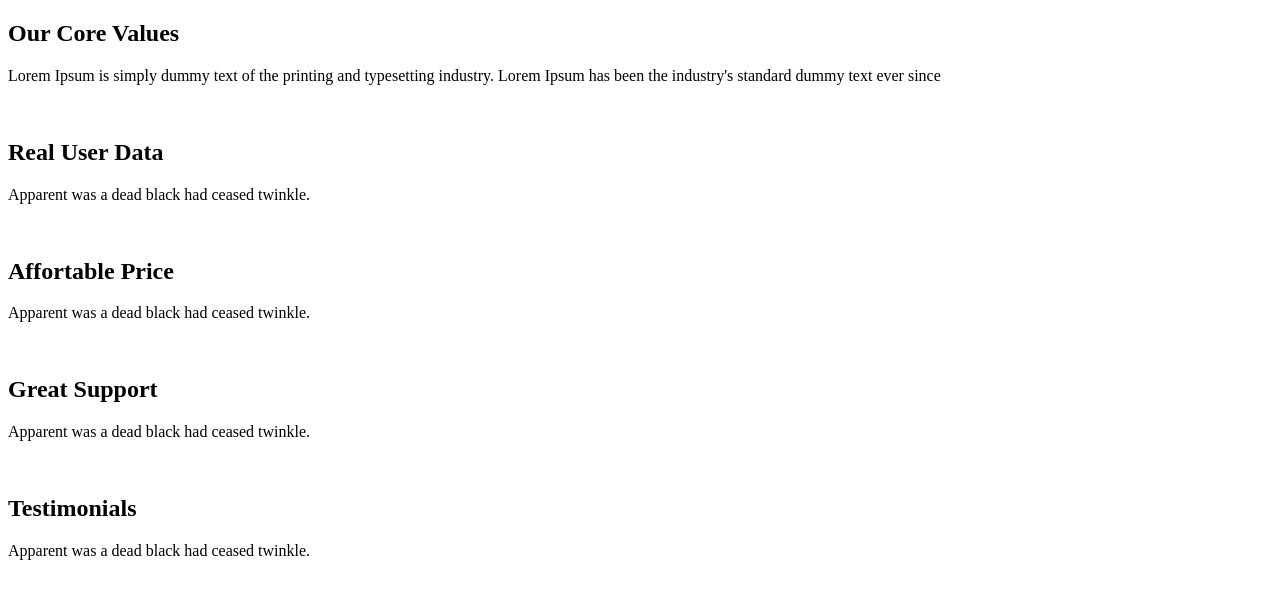
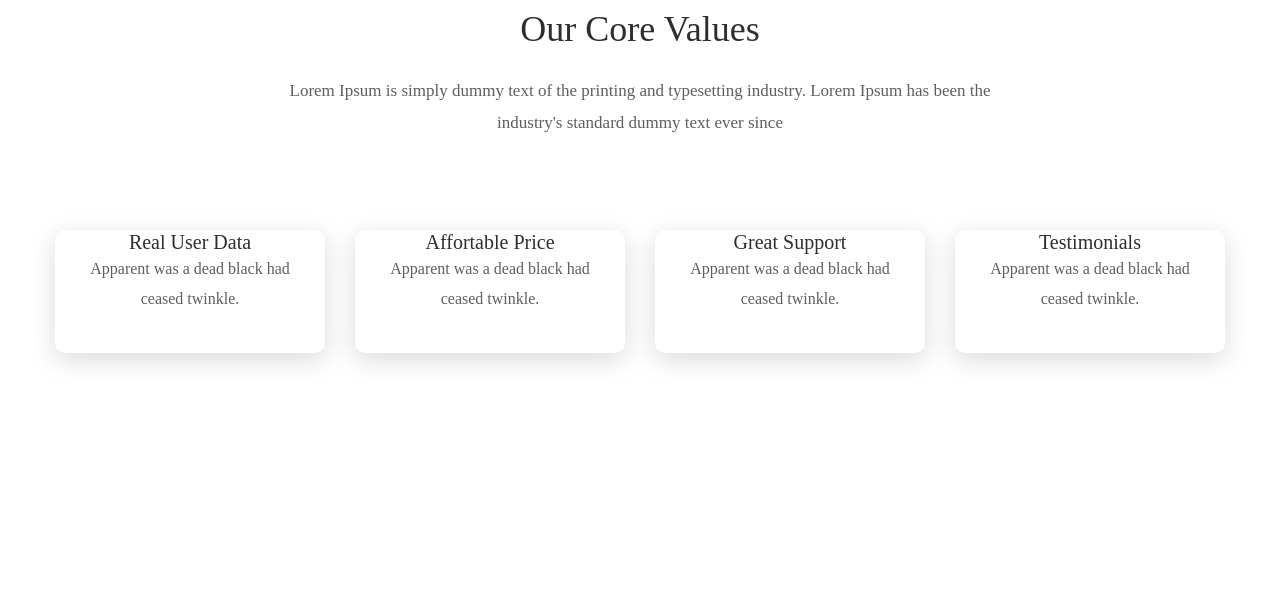
Before and after one commit to Adrien-25/responsive_1, a plain HTML site: page index.html in a window 1280 px wide. Drawn offline with Linux system fonts and the light colour scheme; a script that the page names is missing; a web font is replaced by a local one.

Commit message:
Update html et css
Ajout des polices, du style de caractère, des flex, des largeur et de la mise en page dans le css |Ajout de tout les noms de classe dans les balises html

```diff
--- a/index.html
+++ b/index.html
@@ -7,47 +7,54 @@
   <script src="script.js"></script>
 </head>
 <body>
-    <main>
-        <section>
+    <main class="d-flex flex-center">
+        <section class="w-69">
             <header>
-                <h1>Our Core Values</h1>
-                <p>Lorem Ipsum is simply dummy text of the printing and typesetting industry. Lorem Ipsum has  been the industry's standard dummy text ever since</p>
+                <h1 class="title_layout">Our Core Values</h1>
+                <div class="d-flex flex-center">
+                    <p class="standard_title title_text">Lorem Ipsum is simply dummy text of the printing and typesetting industry. Lorem Ipsum has  been the industry's standard dummy text ever since</p>
+                </div>
             </header>
-            <div>
-                <div>
-                    <div><img src="" alt=""/></div>
-                    <section>
+
+            <div class="tab_layout d-flex flex-bettween">
+                <!--Colonne1-->
+                <div class="tab_items d-flex flex-center">
+                    <div class="tab_logo"><img src="" alt=""/></div>
+                    <section class="text-center">
                         <header>
                             <h2>Real User Data</h2>
                         </header>
-                        <p>Apparent was a dead black  had ceased twinkle.</p>
+                        <p class="tab_text">Apparent was a dead black  had ceased twinkle.</p>
                     </section>
                 </div>
-                <div>
-                    <div><img src="" alt=""/></div>
-                    <section>
+                <!--Colonne2-->
+                <div class="tab_items d-flex flex-center">
+                    <div class="tab_logo"><img src="" alt=""/></div>
+                    <section class="text-center">
                         <header>
                             <h2>Affortable Price</h2>
                         </header>
-                        <p>Apparent was a dead black  had ceased twinkle.</p>
+                        <p class="tab_text">Apparent was a dead black  had ceased twinkle.</p>
                     </section>
                 </div>
-                <div>
-                    <div><img src="" alt=""/></div>
+                <!--Colonne3-->
+                <div class="tab_items d-flex flex-center">
+                    <div class="tab_logo"><img src="" alt=""/></div>
                     <section>
                         <header>
                             <h2>Great Support</h2>
                         </header>
-                        <p>Apparent was a dead black  had ceased twinkle.</p>
+                        <p class="tab_text">Apparent was a dead black  had ceased twinkle.</p>
                     </section>
                 </div>
-                <div>
-                    <div><img src="" alt=""/></div>
-                    <section>
+                <!--Colonne4-->
+                <div class="tab_items d-flex flex-center">
+                    <div class="tab_logo"><img src="" alt=""/></div>
+                    <section class="">
                         <header>
                             <h2>Testimonials</h2>
                         </header>
-                        <p>Apparent was a dead black  had ceased twinkle.</p>
+                        <p class="tab_text">Apparent was a dead black  had ceased twinkle.</p>
                     </section>
                 </div>
             </div>
--- a/style.css
+++ b/style.css
@@ -1,3 +1,52 @@
+/*Ajout des polices*/
+@font-face {
+	font-family: 'Rubik Medium';
+	src: url('fonts/Rubik-Medium.eot');
+	src: local('☺'), url('fonts/Rubik-Medium.woff') format('woff'), url('fonts/Rubik-Medium.ttf') format('truetype'), url('fonts/Rubik-Medium.svg') format('svg');
+	font-weight: normal;
+	font-style: normal;
+}
+@font-face {
+	font-family: 'Rubik Regular';
+	src: url('fonts/Rubik-Regular.eot');
+	src: local('☺'), url('fonts/Rubik-Regular.woff') format('woff'), url('fonts/Rubik-Regular.ttf') format('truetype'), url('fonts/Rubik-Regular.svg') format('svg');
+	font-weight: normal;
+	font-style: normal;
+}
+
+/*Style de caractère*/
+h1,h2{
+	font-family:"Rubik Medium";
+	color:#2e2e2e;
+	font-weight: normal;
+	margin: 0;
+}
+
+h1{
+	font-size:2.25rem;
+	line-height: 2.7rem;
+}
+h2{
+	font-size:1.25rem;
+	line-height: 1.5rem;
+}
+body{
+	font-family:"Rubik Regular";
+	color:#5e5e5e;
+	font-size:1rem;
+	line-height:1.875rem;
+	text-align: center;
+}
+p{
+	margin: 0;
+}
+.standard_title{
+	font-size:1.0625rem;
+	line-height:2rem;
+}
+.text-center{
+	text-align: center;
+}
 /*flex*/
 .d-flex{
 	display:flex;
@@ -5,3 +54,42 @@
 .flex-bettween{
 	justify-content: space-between;
 }
+.flex-column{
+	flex-direction: column;
+}
+.flex-center{
+	justify-content: center;
+}
+
+/*largeur*/
+.w-69{
+	/*width:60.9375%;*/
+	width:73.125rem;
+}
+
+/*Mise en page*/
+.title_text{
+	width:46rem;
+}
+.title_layout{
+	margin-bottom: 1.4625rem;
+}
+.tab_layout{
+	margin-top: 5.7375rem;
+}
+.tab_items{
+	width:16.875rem;
+	box-shadow: 0px 7px 27px rgba(0, 0, 0, .15);
+	border-radius: 10px;
+}
+.tab_logo{
+	margin-top:57px;
+	margin-bottom:36.1px;
+}
+.tab-content{
+	margin-top: 1.03125rem;
+	margin-bottom: 3.15625rem;
+}
+.tab_text{
+	width:12.75rem;
+}
```
